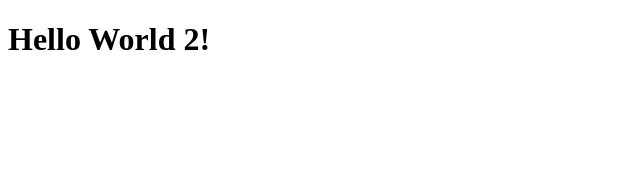
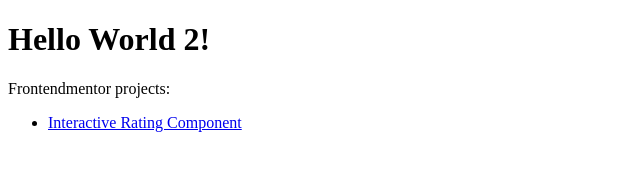
Before and after one commit to sb-istvan/sb-istvan.github.io, a plain HTML site: page index.html in a window 1280 px wide. Shown: the whole page, without its empty margins (0-640 px from the left). Drawn offline with Linux system fonts and the light colour scheme.

Commit message:
first link

```diff
--- a/index.html
+++ b/index.html
@@ -7,5 +7,9 @@
 </head>
 <body>
     <h1>Hello World 2!</h1>
+    <p>Frontendmentor projects:</p>
+    <ul>
+        <li><a href="fem-interactive-rating-component">Interactive Rating Component</a></li>
+    </ul>
 </body>
 </html>
```
